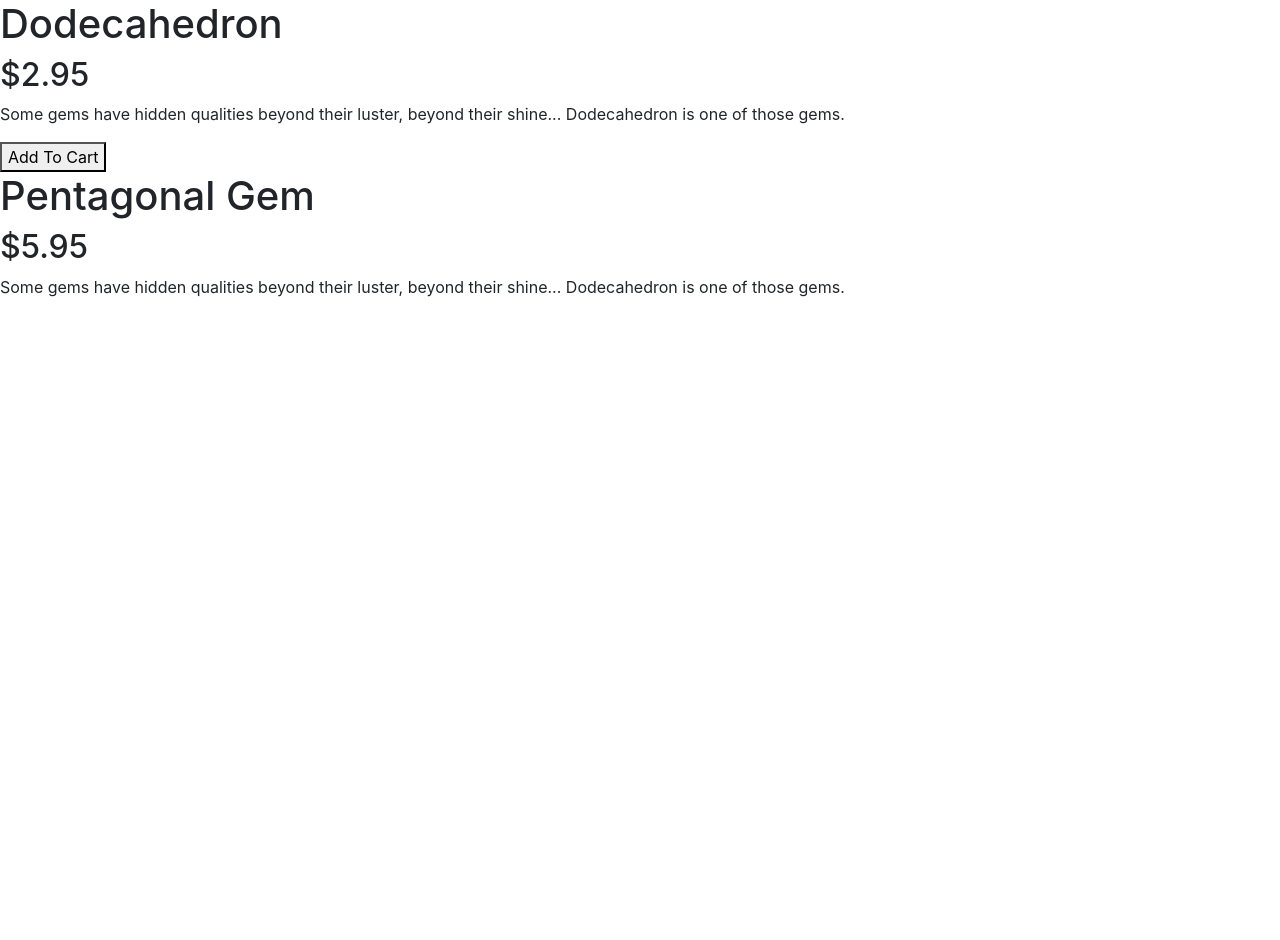
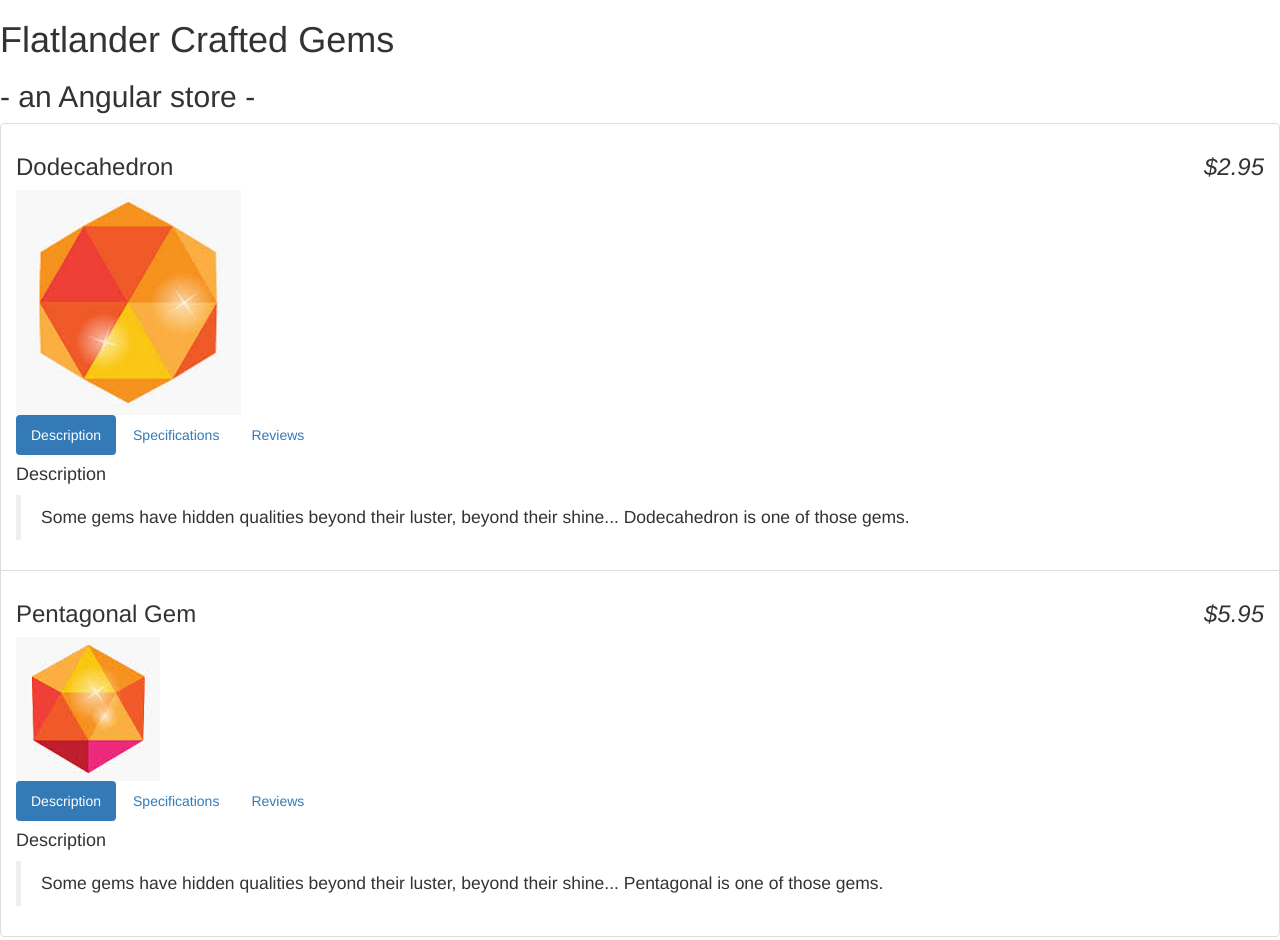
Before and after one commit to steric85/GemStore, a plain HTML site: page index.html in a window 1280 px wide. Before the commit the page ends 800 px from the top, so only its background shows below. Drawn offline with nearby package versions, Linux system fonts and the light colour scheme.

Commit message:
Done with level 2

```diff
--- a/app.js
+++ b/app.js
@@ -10,12 +10,32 @@
 		price : 2.95,
 		description : 'Some gems have hidden qualities beyond their luster, beyond their shine... Dodecahedron is one of those gems.',
 		canPurchase : true,
+		images : [{
+			full : "dodecahedron-01-full.jpg",
+			thumb : "dodecahedron-01-thumb.jpg",
+		}],
 	},
 	{
 		name : 'Pentagonal Gem',
 		price : 5.95,
-		description : 'Some gems have hidden qualities beyond their luster, beyond their shine... Dodecahedron is one of those gems.',
+		description : 'Some gems have hidden qualities beyond their luster, beyond their shine... Pentagonal is one of those gems.',
 		canPurchase : false,
+		images : [{
+			full : "pentagon-01-full.jpg",
+			thumb : "pentagon-01-thumb.jpg",
+		}],
 	}];
 
+	app.controller('PanelController',function(){
+		this.tab = 1;
+
+		this.selectTab=function(checkTab){
+			this.tab=checkTab;
+		};
+
+		this.isSelected=function(checkTab){
+			return this.tab===checkTab;
+		}
+	});
+
 })();
--- a/index.html
+++ b/index.html
@@ -4,12 +4,41 @@
 		<link rel="stylesheet" type="text/css" href="../bootstrap-3.3.6-dist/css/bootstrap.min.css">
 	</head>
 	<body ng-controller="StoreController as store">
-		<div ng-repeat="product in store.products">
-			<h1> {{product.name}} </h1>
-			<h2> ${{product.price}} </h2>
-			<p> {{product.description}} </p>
-			<button ng-show="product.canPurchase"> Add To Cart </button>
-		</div>
+		<h1>Flatlander Crafted Gems</h1>
+		<h2>- an Angular store -</h2>
+		<ul class = "list-group">
+			<li class="list-group-item" ng-repeat="product in store.products">
+				<h3> {{product.name}}
+				<em class ="pull-right"> {{product.price | currency }} </em>
+				</h3>
+				<img ng-src="{{product.images[0].full}}">
+				<section ng-controller="PanelController as panel">
+					<ul class=" nav nav-pills">
+						<li ng-class="{ active : panel.isSelected(1)}">
+							<a href ng-click="panel.selectTab(1)"> Description</a>
+						</li>
+						<li ng-class="{ active : panel.isSelected(2)}">
+							<a href ng-click="panel.selectTab(2)"> Specifications</a>
+						</li>
+						<li ng-class="{ active : panel.isSelected(3)}">
+							<a href ng-click="panel.selectTab(3)"> Reviews</a>
+						</li>
+					</ul>
+					<div ng-show="panel.isSelected(1)">
+						<h4>Description</h4>
+						<blockquote>{{product.description}}</blockquote>
+					</div>
+					<div ng-show="panel.isSelected(2)">
+						<h4>Specifications</h4>
+						<blockquote>Nothing Yet</blockquote>
+					</div>
+					<div ng-show="panel.isSelected(3)">
+						<h4>Reviews</h4>
+						<blockquote>Nothing yet</blockquote>
+					</div>
+				</section>
+			</li>
+		</ul>
 		<script type="text/javascript" src="../angular.min.js"></script>
 		<script type="text/javascript" src="app.js"></script>
 	</body>
```
Also changed, not shown: dodecahedron-01-full.jpg (added), dodecahedron-01-thumb.jpg (added), pentagon-01-full.jpg (added), pentagon-01-thumb.jpg (added).
